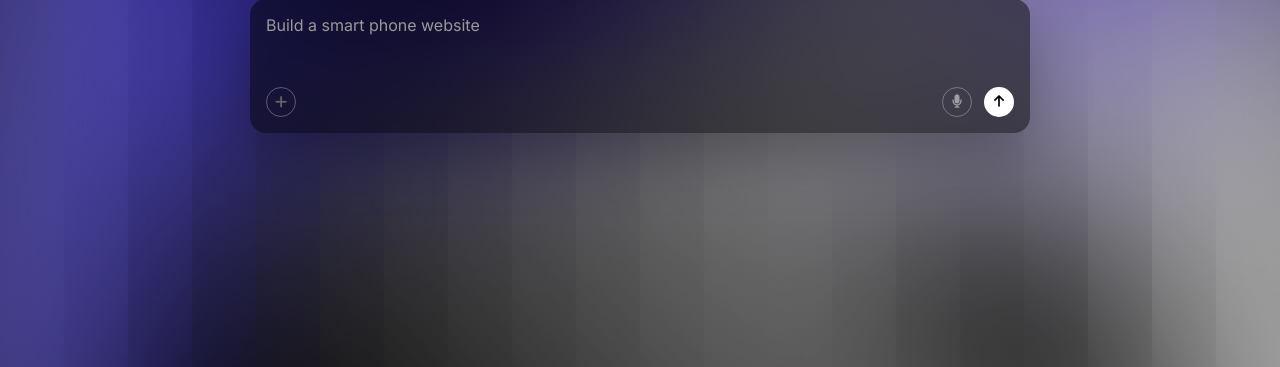
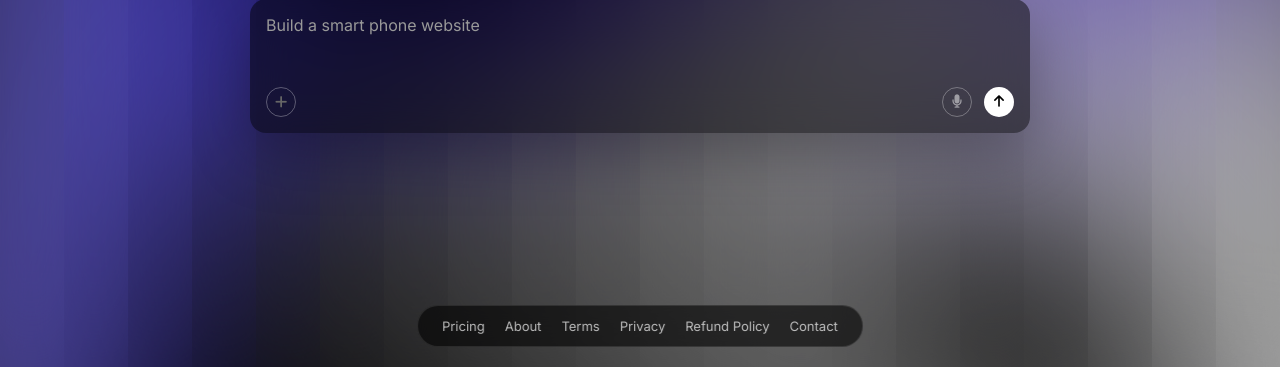
Before and after one commit to PrabonyAI/Bad-Coder, a Flask app: page / in a window 1280 px wide. Shown: the part 433-800 px from the top of the page. Run offline with Flask 3, Linux system fonts and the light colour scheme.

Commit message:
Add footer with policy links to index.html

```diff
--- a/templates/index.html
+++ b/templates/index.html
@@ -531,6 +531,15 @@ document.addEventListener("DOMContentLoaded", () => {
 });
 </script>
 
+<!-- Footer with Policy Links -->
+<div style="position: fixed; bottom: 20px; left: 50%; transform: translateX(-50%); z-index: 50; background: rgba(0, 0, 0, 0.6); backdrop-filter: blur(20px); padding: 12px 24px; border-radius: 30px; display: flex; gap: 20px; border: 1px solid rgba(255, 255, 255, 0.1);">
+  <a href="/pricing" style="color: rgba(255, 255, 255, 0.7); text-decoration: none; font-size: 13px; transition: color 0.2s;" onmouseover="this.style.color='#fff'" onmouseout="this.style.color='rgba(255, 255, 255, 0.7)'">Pricing</a>
+  <a href="/about" style="color: rgba(255, 255, 255, 0.7); text-decoration: none; font-size: 13px; transition: color 0.2s;" onmouseover="this.style.color='#fff'" onmouseout="this.style.color='rgba(255, 255, 255, 0.7)'">About</a>
+  <a href="/terms" style="color: rgba(255, 255, 255, 0.7); text-decoration: none; font-size: 13px; transition: color 0.2s;" onmouseover="this.style.color='#fff'" onmouseout="this.style.color='rgba(255, 255, 255, 0.7)'">Terms</a>
+  <a href="/privacy" style="color: rgba(255, 255, 255, 0.7); text-decoration: none; font-size: 13px; transition: color 0.2s;" onmouseover="this.style.color='#fff'" onmouseout="this.style.color='rgba(255, 255, 255, 0.7)'">Privacy</a>
+  <a href="/refund" style="color: rgba(255, 255, 255, 0.7); text-decoration: none; font-size: 13px; transition: color 0.2s;" onmouseover="this.style.color='#fff'" onmouseout="this.style.color='rgba(255, 255, 255, 0.7)'">Refund Policy</a>
+  <a href="/contact" style="color: rgba(255, 255, 255, 0.7); text-decoration: none; font-size: 13px; transition: color 0.2s;" onmouseover="this.style.color='#fff'" onmouseout="this.style.color='rgba(255, 255, 255, 0.7)'">Contact</a>
+</div>
 
 </body>
 </html>
```
